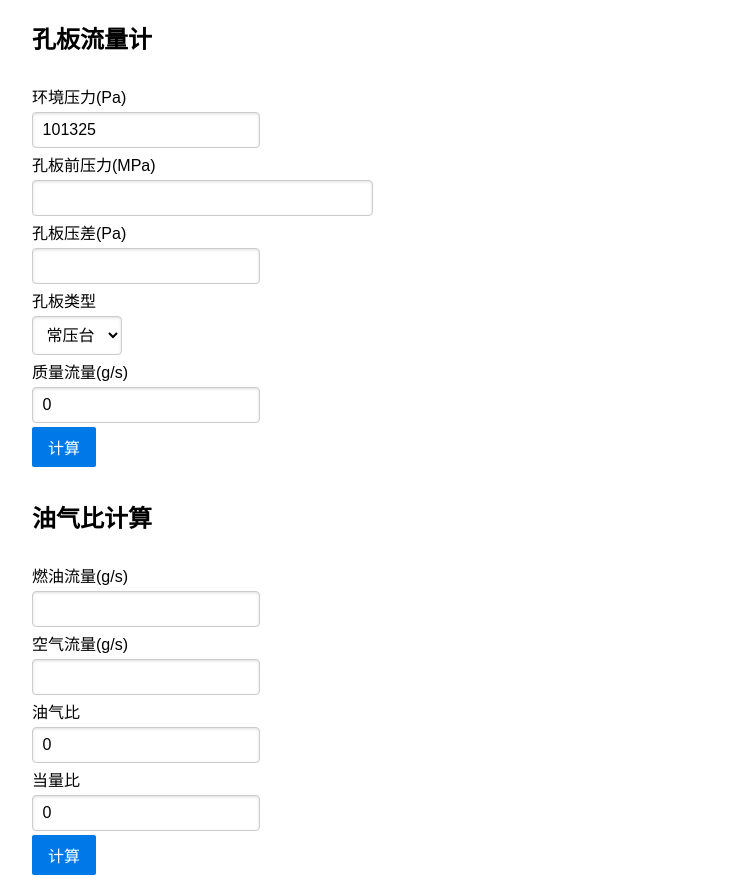
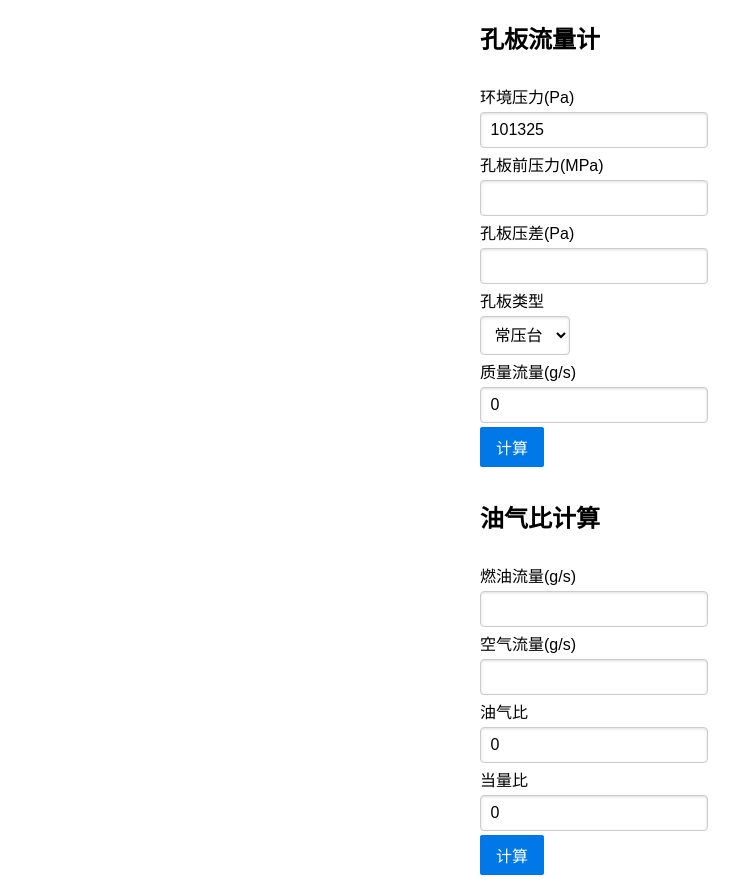
Before and after one commit to TimoLin/myExpScript, a plain HTML site: page index.html in a window 1280 px wide. Shown: the whole page, without its empty margins (96-835 px from the left). Drawn offline with Linux system fonts and the light colour scheme.

Commit message:
适配手机浏览器

```diff
--- a/index.html
+++ b/index.html
@@ -1,14 +1,14 @@
 <!doctype html>
 <html lang="en">
 <head>
-    <meta charset="UTF-8">
+<meta charset="UTF-8" name="viewport" content="width=device-width, initial-scale=1, minimum-scale=1, maximum-scale=1, user-scalable=no">
     <title>My Experiment Scripts</title>
     <link rel="stylesheet" href="pure-min.css"/>
     <script src="jquery.min.js"></script>
     <!--<script src="lib/qrcode.min.js"></script>-->
 </head>
 <body>
-<div class="pure-g" style="width: 80%; margin: auto;">
+<div class="pure-g" style="width: 10%; margin: auto;">
     <div class="pure-u-1">
         <h2>孔板流量计</h2>
     </div>
@@ -33,7 +33,7 @@
         </form>
     </div>
 </div>
-<div class="pure-g" style="width: 80%; margin: auto;">
+<div class="pure-g" style="width: 10%; margin: auto;">
     <div class="pure-u-1">
         <h2>油气比计算</h2>
     </div>
```
